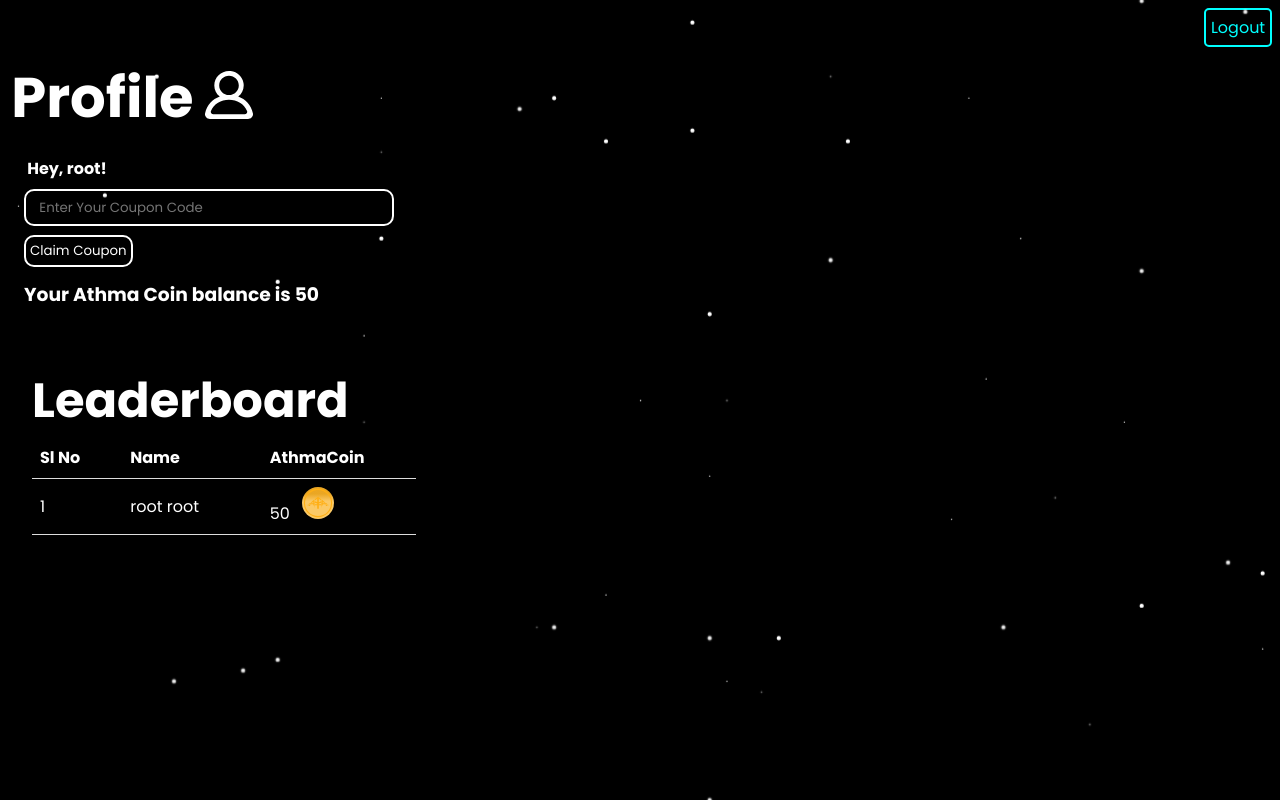
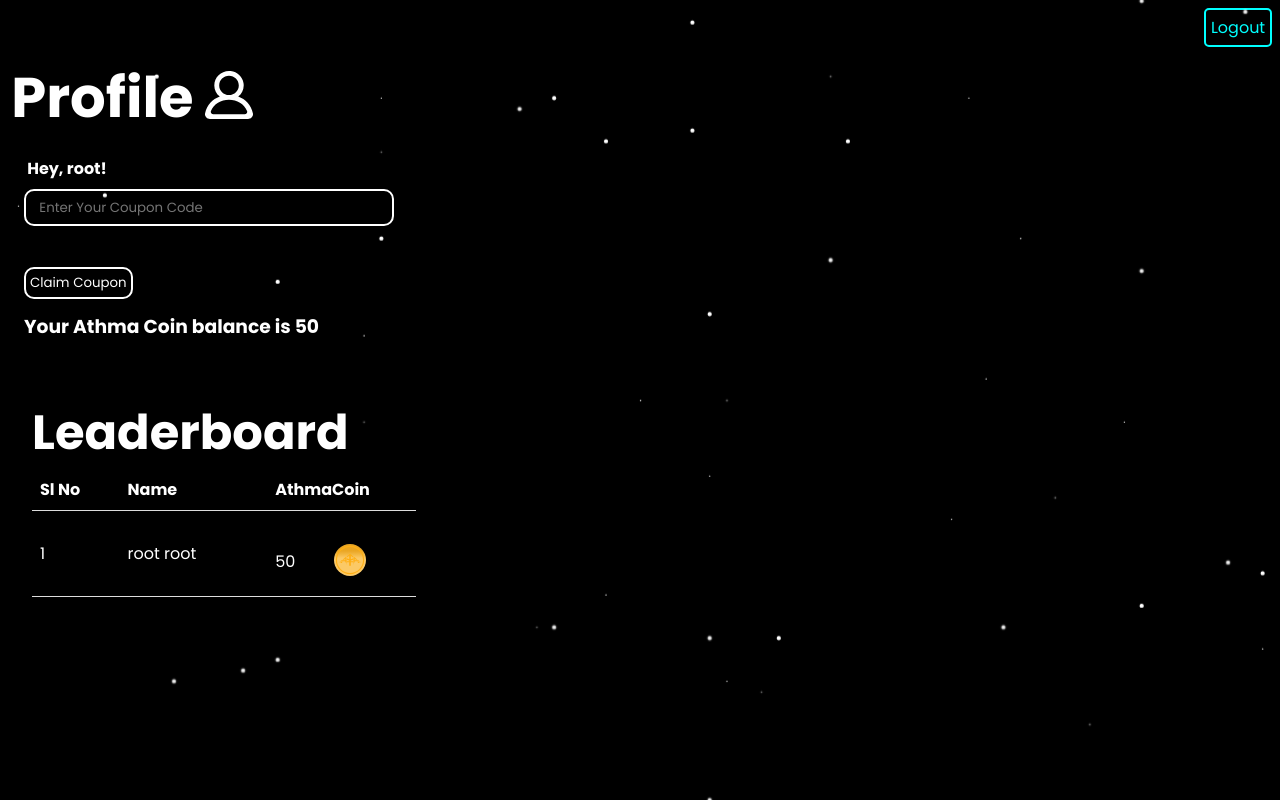
Before and after one commit to Sree077/AthmaCoin, a Django app: page /profile/ in a window 1280 px wide. Run offline with Django 5.2, Linux system fonts and the light colour scheme; a user stored in the database is signed in; data comes from the database, SQL or seed files in the repository.

Commit message:
fixed alignment of athmacoin svg

```diff
--- a/Athma/settings.py
+++ b/Athma/settings.py
@@ -17,7 +17,7 @@ import environ
 BASE_DIR = Path(__file__).resolve().parent.parent
 
 env = environ.Env()
-environ.Env.read_env(".env")
+environ.Env.read_env("Athma/.env")
 
 # Quick-start development settings - unsuitable for production
 # See https://docs.djangoproject.com/en/5.0/howto/deployment/checklist/
--- a/accounts/urls.py
+++ b/accounts/urls.py
@@ -5,6 +5,5 @@ urlpatterns = [
     path('',views.register,name="register"),
     path('login/',views.login,name="login"),
     path('logout/',views.logout,name="logout"),
-    path('profile/',views.profile,name="profile"),
-    path('claim/',views.claim_athmacoin,name="claim_coupon")
+    path('profile/',views.profile,name="profile")
 ]
--- a/accounts/views.py
+++ b/accounts/views.py
@@ -55,9 +55,3 @@ def logout(request):
 def profile(request):
     leaderboard = CustomUser.objects.all().order_by('-AthmaCoin')
     return render(request,"home.html",{"leaderboard": leaderboard, "form": CodeForm})
-
-
-
-
-def claim_athmacoin(request):
-    pass
--- a/coin/views.py
+++ b/coin/views.py
@@ -83,7 +83,7 @@ class ValidateCouponCodes(LoginRequiredMixin, FormMixin, View):
             return self.render_to_response(self.get_context_data(form=form))
         if models.UserShop.objects.filter(user=self.request.user, shop=coupon.shop).exists():
             print("shop already claimed")
-            form.add_error("code", f"You have already claimed coupon code from this shop {coupon.shop.name}")
+            form.add_error("code", f"You have already claimed coupon code from this shop: {coupon.shop.name}")
             return self.render_to_response(self.get_context_data(form=form))
         self.change_coupon_status(coupon)
         self.add_points()
--- a/static/profile.css
+++ b/static/profile.css
@@ -93,6 +93,7 @@ border-radius: 5px;
 padding: 0.3em;
 }
 table {
+
     width: 100%; /* Ensures the table spans the entire width of its container */
     border-collapse: collapse; /* Optional: removes space between borders */
 }
@@ -105,13 +106,28 @@ th, td {
 
 th:nth-child(2), td:nth-child(2) {
     padding-left: 20px; /* Adds more space to the left of content in the second column */
-    padding-right: 20px; /* Adds more space to the right of content in the second column */
+    padding-right: 30px; /* Adds more space to the right of content in the second column */
 }
 
-table img{
-    width: 3em;
-    height: 2em;
-    padding-left: 0.5em;
+td:nth-child(3){
+   padding-bottom: 20px;
+}
+.coin{
+
+transform:translateY(120%);
+}
+.img{
+
+display: flex;
+margin-left: 1em;
+align-items: center;
+justify-content: center ;
+
+}
+.img img{
+width: 3em;
+height: 2em;
+z-index: 1;
 }
 .main {
     position: fixed;
--- a/templates/home.html
+++ b/templates/home.html
@@ -24,6 +24,7 @@
         {% endfor %}
         {%endif%}
     {% endfor %}
+    <br>
     <button type="submit">Claim Coupon</button>
 </form>
 <h3>Your Athma Coin balance is {{user.AthmaCoin}}</h3>
@@ -45,7 +46,9 @@
             <tr>
                 <td>{{ forloop.counter }}</td>
                 <td class="name">{{ user.first_name }} {{ user.last_name }}</td>
-                <td class="coin">{{ user.AthmaCoin }}<img src="{% static 'AthmaCoin.svg' %}" alt="coin">  </td>
+
+                <td><div class="coin">{{ user.AthmaCoin }}</div><div class="img">
+                    <img src="{% static 'AthmaCoin.svg' %}" alt="coin"></div>  </td>
             </tr>
             {% endfor %}
         </tbody>
```
